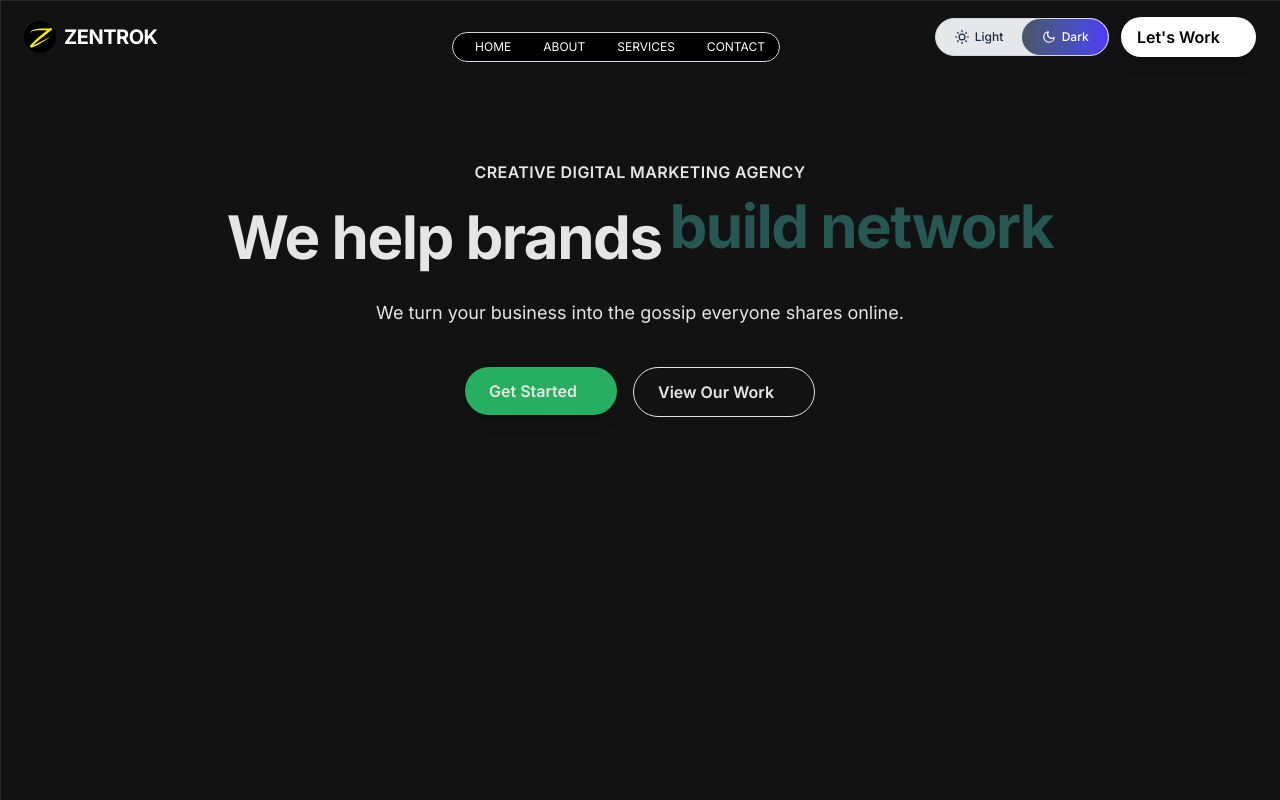
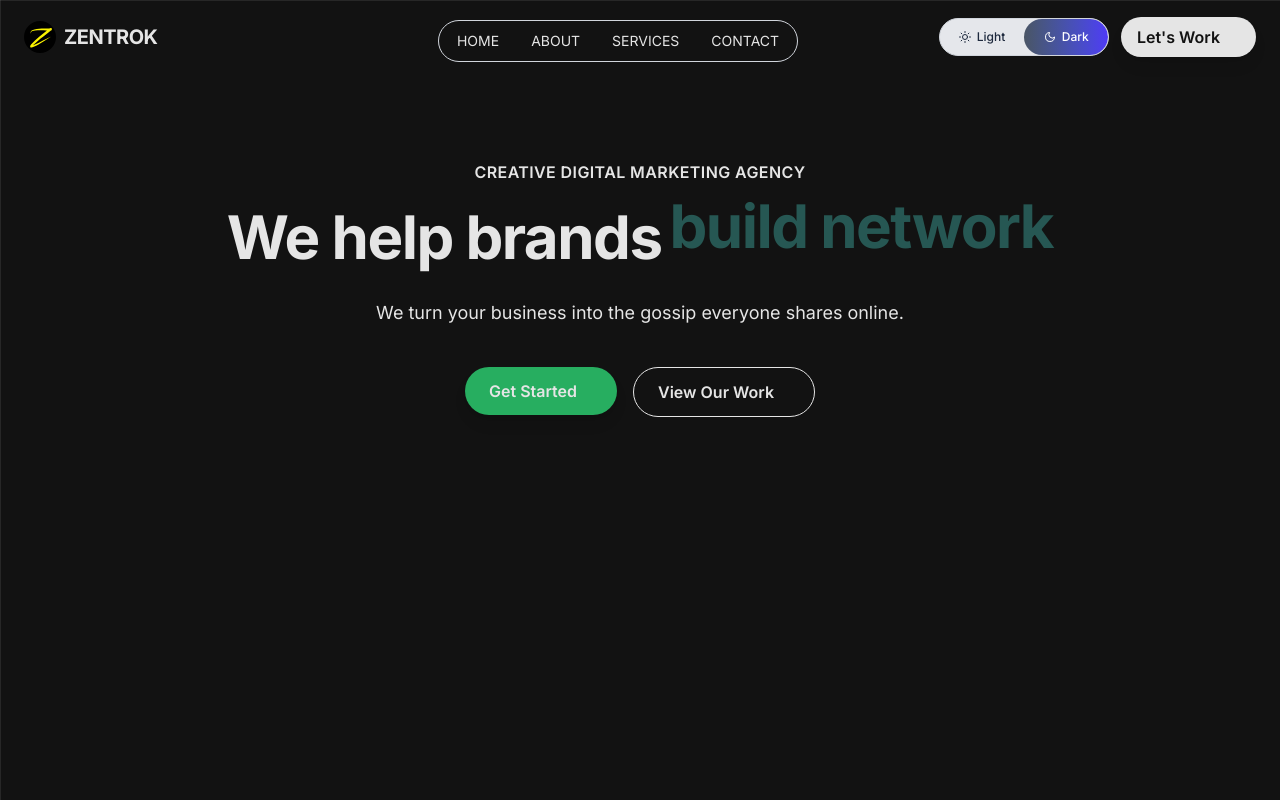
Before and after one commit to Zentrok-Private-Limited/Zentrok, a Next.js app: page / in a window 1280 px wide. Shown: the top 800 px of the page. Built offline with nearby package versions, Linux system fonts and the light colour scheme.

Commit message:
theme changed

```diff
--- a/components/Navbar.tsx
+++ b/components/Navbar.tsx
@@ -10,10 +10,6 @@ import { usePathname } from "next/navigation";
 
 type Position = { left: number; width: number; opacity: number };
 
-// --------------------- Helper ---------------------
-const oppositeColor = (color: string) => (color === "black" ? "white" : "black");
-
-// --------------------- Navbar ---------------------
 export default function Navbar() {
   const [isScrolled, setIsScrolled] = useState(false);
   const [mobileMenuOpen, setMobileMenuOpen] = useState(false);
@@ -41,34 +37,25 @@ export default function Navbar() {
     document.documentElement.classList.toggle("dark", darkMode);
   }, [darkMode]);
 
-  const navBgColor = isScrolled ? (darkMode ? "black" : "white") : darkMode ? "black" : "white";
-
-  const logoClass = oppositeColor(navBgColor);
+  // use CSS vars instead of hardcoded black/white
+  const navBgClass = isScrolled
+    ? "bg-[var(--background)] text-[var(--foreground)] backdrop-blur-md shadow-sm border-b border-gray-200 dark:border-gray-700"
+    : "bg-transparent";
 
   return (
-    <nav
-      className={`fixed top-0 left-0 w-full z-50 transition-all duration-300 ${
-        isScrolled
-          ? `bg-${darkMode ? "black" : "white"} backdrop-blur-md shadow-sm border-b border-gray-200 dark:border-gray-700`
-          : "bg-transparent"
-      }`}
-    >
+    <nav className={`fixed top-0 left-0 w-full z-50 transition-all duration-300 ${navBgClass}`}>
       <div className="max-w-screen-xl mx-auto flex justify-between items-center px-6 py-3">
         {/* Logo */}
-        <Link href="/" className="flex mr-35 items-center gap-2">
+        <Link href="/" className="flex items-center gap-2">
           <Image src="/zentrok.svg" alt="ZENTROK Logo" width={32} height={32} className="rounded-md" />
-          <span className={`text-xl font-bold tracking-tight transition-colors duration-300 ${logoClass === "white" ? "text-white" : "text-black"}`}>
-            ZENTROK
-          </span>
+          <span className="text-xl mr-35 font-bold tracking-tight text-[var(--foreground)]">ZENTROK</span>
         </Link>
 
         {/* Desktop Nav */}
         <div className="hidden md:block">
           <ul
             onMouseLeave={() => setHoverPos({ ...hoverPos, opacity: 0 })}
-            className={`relative flex mt-5 w-fit rounded-full border border-gray-300 p-0.5 ${
-              darkMode ? "bg-black" : "bg-white"
-            }`}
+            className="relative flex mt-2 w-fit rounded-full border border-gray-300 dark:border-gray-600 p-0.5 bg-[var(--background)]"
           >
             {navLinks.map(({ href, label }) => (
               <NavTab
@@ -77,13 +64,11 @@ export default function Navbar() {
                 setHoverPos={setHoverPos}
                 setActivePos={setActivePos}
                 isActive={pathname === href}
-                navBgColor={navBgColor}
               >
                 {label}
               </NavTab>
             ))}
-            {/* Hover / Active bubble */}
-            <Cursor position={hoverPos.opacity ? hoverPos : activePos} navBgColor={navBgColor} />
+            <Cursor position={hoverPos.opacity ? hoverPos : activePos} />
           </ul>
         </div>
 
@@ -93,9 +78,7 @@ export default function Navbar() {
           <motion.div whileHover={{ scale: 1.04 }} whileTap={{ scale: 0.96 }}>
             <Link
               href="/contact"
-              className={`relative overflow-hidden flex items-center px-4 py-2 rounded-full font-semibold shadow-lg hover:shadow-xl group transition-all duration-300 pr-9 ${
-                oppositeColor(navBgColor) === "white" ? "bg-white text-black" : "bg-black text-white"
-              }`}
+              className="relative overflow-hidden flex items-center px-4 py-2 rounded-full font-semibold shadow-lg hover:shadow-xl group transition-all duration-300 pr-9 bg-[var(--foreground)] text-[var(--background)]"
             >
               <span className="relative z-10">Let&apos;s Work</span>
               <Send
@@ -112,36 +95,31 @@ export default function Navbar() {
           <button
             type="button"
             onClick={() => setMobileMenuOpen(!mobileMenuOpen)}
-            className={`flex items-center gap-2 px-3 py-1.5 rounded-full shadow font-medium ${
-              oppositeColor(navBgColor) === "white" ? "text-black bg-white" : "text-white bg-black"
-            }`}
+            className="flex items-center gap-2 px-3 py-1.5 rounded-full shadow font-medium bg-[var(--foreground)] text-[var(--background)]"
           >
             <ChevronLeft size={14} className={`transition-transform ${mobileMenuOpen ? "rotate-0" : "-rotate-180"}`} />
           </button>
 
           {mobileMenuOpen && (
-            <div
-              className={`absolute right-4 top-full mt-2 shadow-md rounded-xl px-4 py-3 flex flex-col gap-2 ${
-                navBgColor === "black" ? "bg-black text-white" : "bg-white text-black"
-              }`}
+            <motion.div
+              initial={{ opacity: 0, y: -10 }}
+              animate={{ opacity: 1, y: 0 }}
+              exit={{ opacity: 0, y: -10 }}
+              className="absolute right-4 top-full mt-2 shadow-md rounded-xl px-4 py-3 flex flex-col gap-3 w-48 bg-[var(--background)] text-[var(--foreground)]"
             >
               {navLinks.map(({ href, label }) => (
                 <Link
                   key={href}
                   href={href}
-                  className={`px-2 py-1 rounded transition-colors duration-200 ${
-                    pathname === href
-                      ? oppositeColor(navBgColor) === "white"
-                        ? "bg-white text-black"
-                        : "bg-black text-white"
-                      : `hover:${oppositeColor(navBgColor) === "white" ? "bg-black text-white" : "bg-white text-black"}`
+                  className={`px-3 py-2 rounded-md font-medium transition-colors duration-200 ${
+                    pathname === href ? "bg-[var(--foreground)] text-[var(--background)]" : "hover:bg-gray-200 dark:hover:bg-gray-700"
                   }`}
                   onClick={() => setMobileMenuOpen(false)}
                 >
                   {label}
                 </Link>
               ))}
-            </div>
+            </motion.div>
           )}
         </div>
       </div>
@@ -156,10 +134,9 @@ type NavTabProps = {
   setHoverPos: React.Dispatch<React.SetStateAction<Position>>;
   setActivePos: React.Dispatch<React.SetStateAction<Position>>;
   isActive: boolean;
-  navBgColor: string;
 };
 
-const NavTab = ({ href, children, setHoverPos, setActivePos, isActive, navBgColor }: NavTabProps) => {
+const NavTab = ({ href, children, setHoverPos, setActivePos, isActive }: NavTabProps) => {
   const ref = useRef<HTMLLIElement | null>(null);
 
   useEffect(() => {
@@ -169,24 +146,6 @@ const NavTab = ({ href, children, setHoverPos, setActivePos, isActive, navBgColo
     }
   }, [isActive, setActivePos]);
 
-  // Determine the Cursor background color (opposite of nav bg)
-  const cursorBg = oppositeColor(navBgColor);
-
-  // Text colors for better contrast
-  const getTextClasses = () => {
-    if (isActive) {
-      return `
-        ${cursorBg === "white" ? "text-black" : "text-white"}
-        group-hover:${cursorBg === "white" ? "text-black/70" : "text-white/70"}
-      `;
-    } else {
-      return `
-        ${navBgColor === "black" ? "text-white" : "text-black"}
-        group-hover:${cursorBg === "white" ? "text-black" : "text-white"}
-      `;
-    }
-  };
-
   return (
     <li
       ref={ref}
@@ -195,31 +154,32 @@ const NavTab = ({ href, children, setHoverPos, setActivePos, isActive, navBgColo
         const { width } = ref.current.getBoundingClientRect();
         setHoverPos({ left: ref.current.offsetLeft, width, opacity: 1 });
       }}
-      className="relative z-10 pl-5 block cursor-pointer px-3 py-1 text-xs uppercase group"
+      className="relative z-10 px-4 py-2 text-sm uppercase cursor-pointer group"
     >
-      <Link href={href} className={`relative z-10 transition-colors duration-200 ${getTextClasses()}`}>
+      <Link
+        href={href}
+        className={`relative z-10 transition-colors duration-200 ${
+          isActive ? "text-[var(--background)]" : "text-[var(--foreground)] group-hover:text-[var(--background)]"
+        }`}
+      >
         {children}
       </Link>
     </li>
   );
 };
 
-
 // --------------------- Cursor ---------------------
-type CursorProps = { position: Position; navBgColor: string };
-const Cursor = ({ position, navBgColor }: CursorProps) => (
+type CursorProps = { position: Position };
+const Cursor = ({ position }: CursorProps) => (
   <motion.li
     animate={{ left: position.left, width: position.width, opacity: position.opacity }}
     transition={{ type: "spring", damping: 20, stiffness: 300 }}
-    className={`absolute z-0 h-5 rounded-full ${
-      oppositeColor(navBgColor) === "white" ? "bg-white" : "bg-black"
-    }`}
+    className="absolute z-0 h-full rounded-full bg-[var(--foreground)]"
   />
 );
 
 // --------------------- SliderToggle ---------------------
-const TOGGLE_CLASSES =
-  "text-xs font-medium flex items-center gap-1.5 px-3 py-1.5 transition-colors relative z-10";
+const TOGGLE_CLASSES = "text-xs font-medium flex items-center gap-1.5 px-3 py-1.5 relative z-10";
 
 type SliderToggleProps = { selected: "light" | "dark"; setSelected: (mode: "light" | "dark") => void };
 
@@ -229,13 +189,13 @@ const SliderToggle = ({ selected, setSelected }: SliderToggleProps) => (
       className={`${TOGGLE_CLASSES} ${selected === "light" ? "text-white" : "text-slate-800"}`}
       onClick={() => setSelected("light")}
     >
-      <FiSun className="relative z-10 text-sm" /> Light
+      <FiSun /> Light
     </button>
     <button
       className={`${TOGGLE_CLASSES} ${selected === "dark" ? "text-white" : "text-slate-300"}`}
       onClick={() => setSelected("dark")}
     >
-      <FiMoon className="relative z-10 text-sm" /> Dark
+      <FiMoon /> Dark
     </button>
     <div className={`absolute inset-0 z-0 flex ${selected === "dark" ? "justify-end" : "justify-start"}`}>
       <motion.span
```
